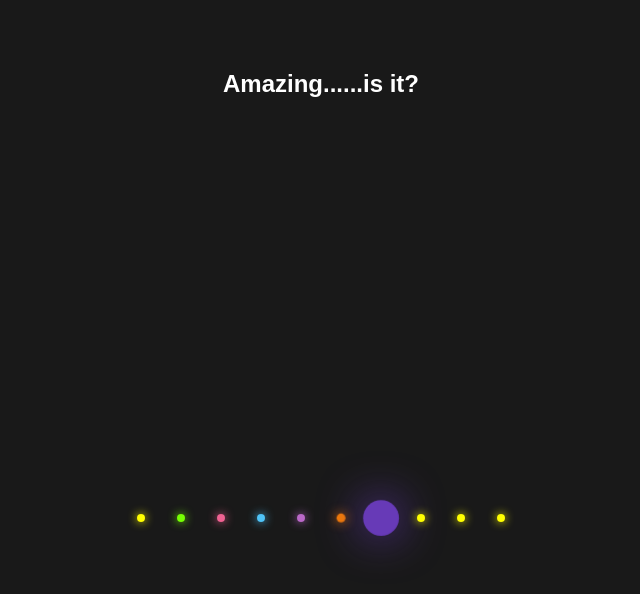
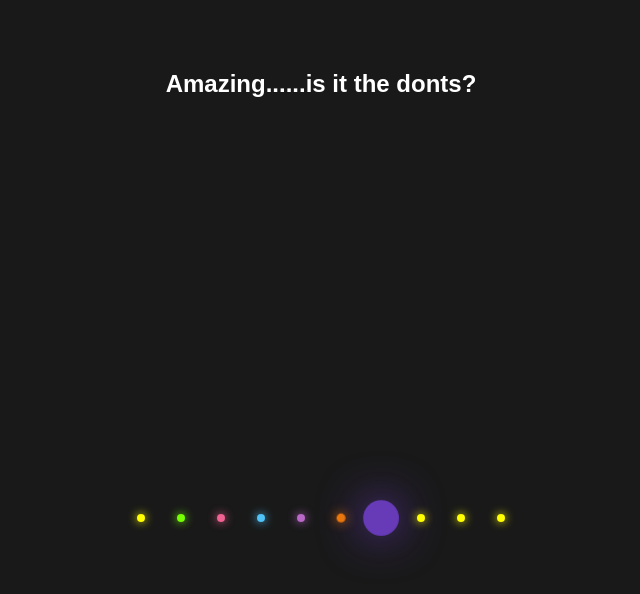
Before and after one commit to MSaadat1/my-first-repo, a plain HTML site: page index.html in a window 1280 px wide. Shown: the whole page, without its empty margins (319-959 px from the left). Drawn offline with Linux system fonts and the light colour scheme.

Commit message:
add details to header

```diff
--- a/index.html
+++ b/index.html
@@ -1,3 +1,4 @@
+
 <!DOCTYPE html>
 <html lang="en">
   <head>
@@ -7,7 +8,7 @@
     <title>Glowing Dots</title>
   </head>
   <body>
-    <h2>Amazing......is it?</h2>
+    <h2>Amazing......is it the donts?</h2>
 
     <div>
       <ul>
```
